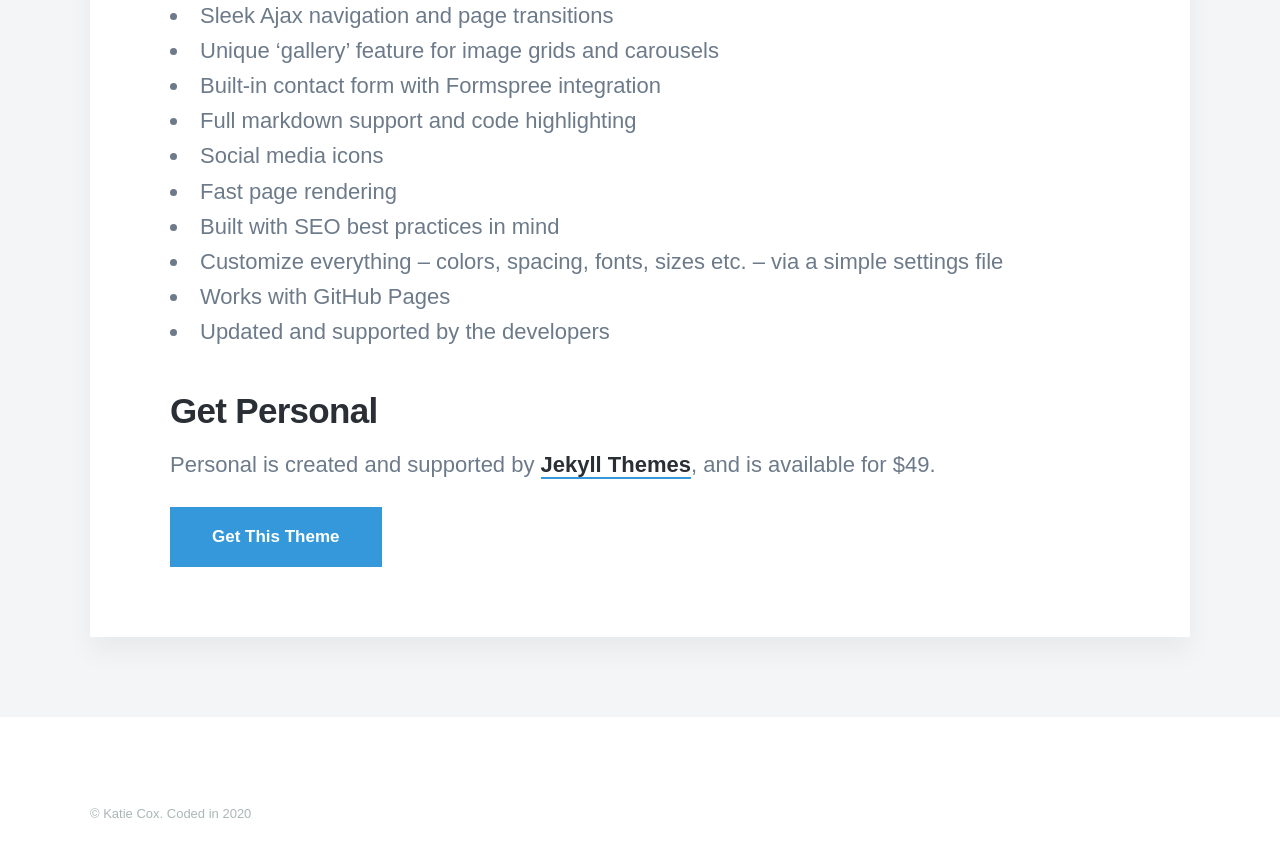
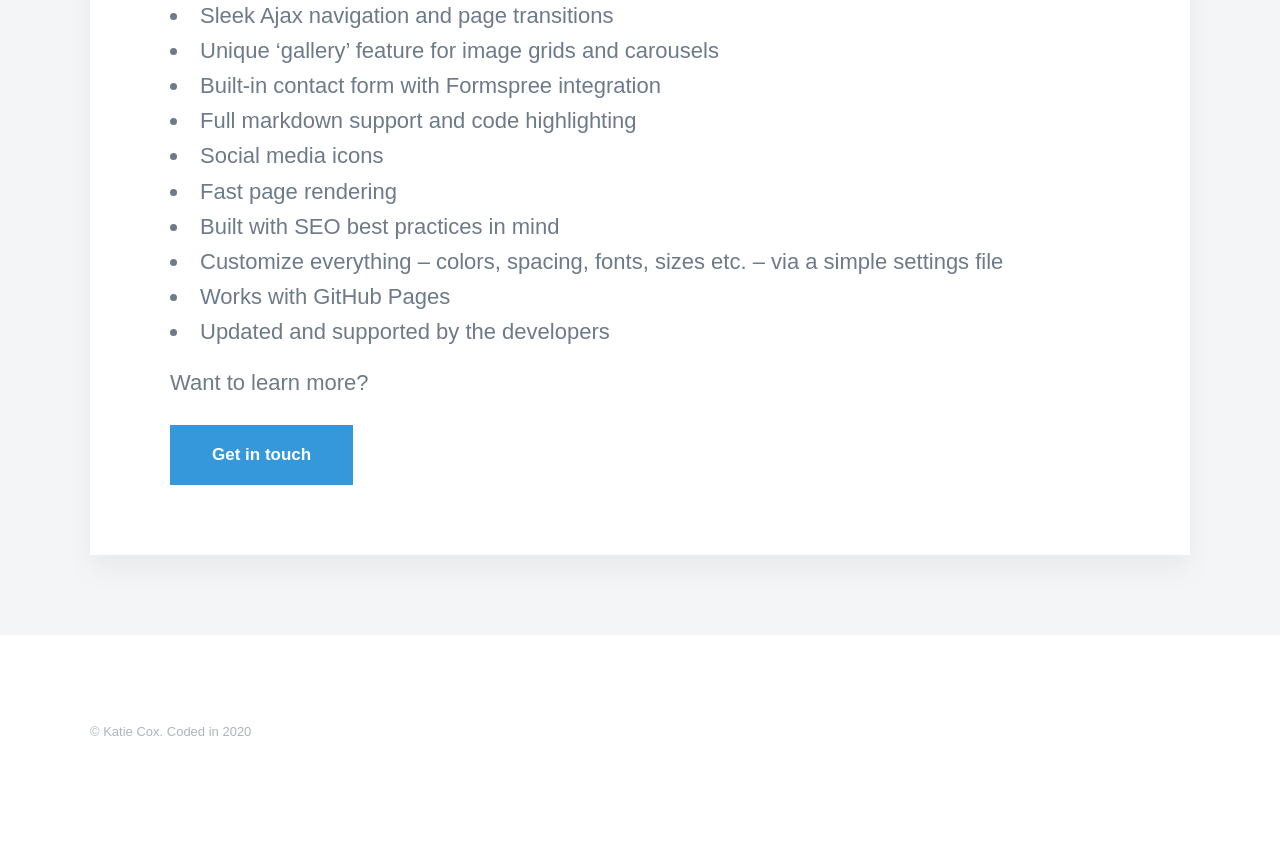
Before and after one commit to cox-katie/portfolio, a Jekyll site: the page built from _pages/about.md, in a window 1280 px wide and 900 px high, scrolled down 973 px. Shown: the top 857 px of the window. Built offline with Jekyll 4.4.1, drawn with Linux system fonts in a browser that asks for light colours; nearby versions of some CDN libraries; some web fonts are replaced; after the commit the page ends 1791 px from its top, so only the background shows below that.

Commit message:
Update about.md

```diff
--- a/_pages/about.md
+++ b/_pages/about.md
@@ -27,8 +27,8 @@
 * Works with GitHub Pages
 * Updated and supported by the developers
 
-## Get Personal
 
-Personal is created and supported by [Jekyll Themes](https://jekyllthemes.io), and is available for $49.
 
-<a href="https://jekyllthemes.io/theme/personal-website-jekyll-theme" class="button button--large">Get This Theme</a>
+Want to learn more?
+
+<a href="https://katieslearnings.com/contact" class="button button--large">Get in touch</a>
```
